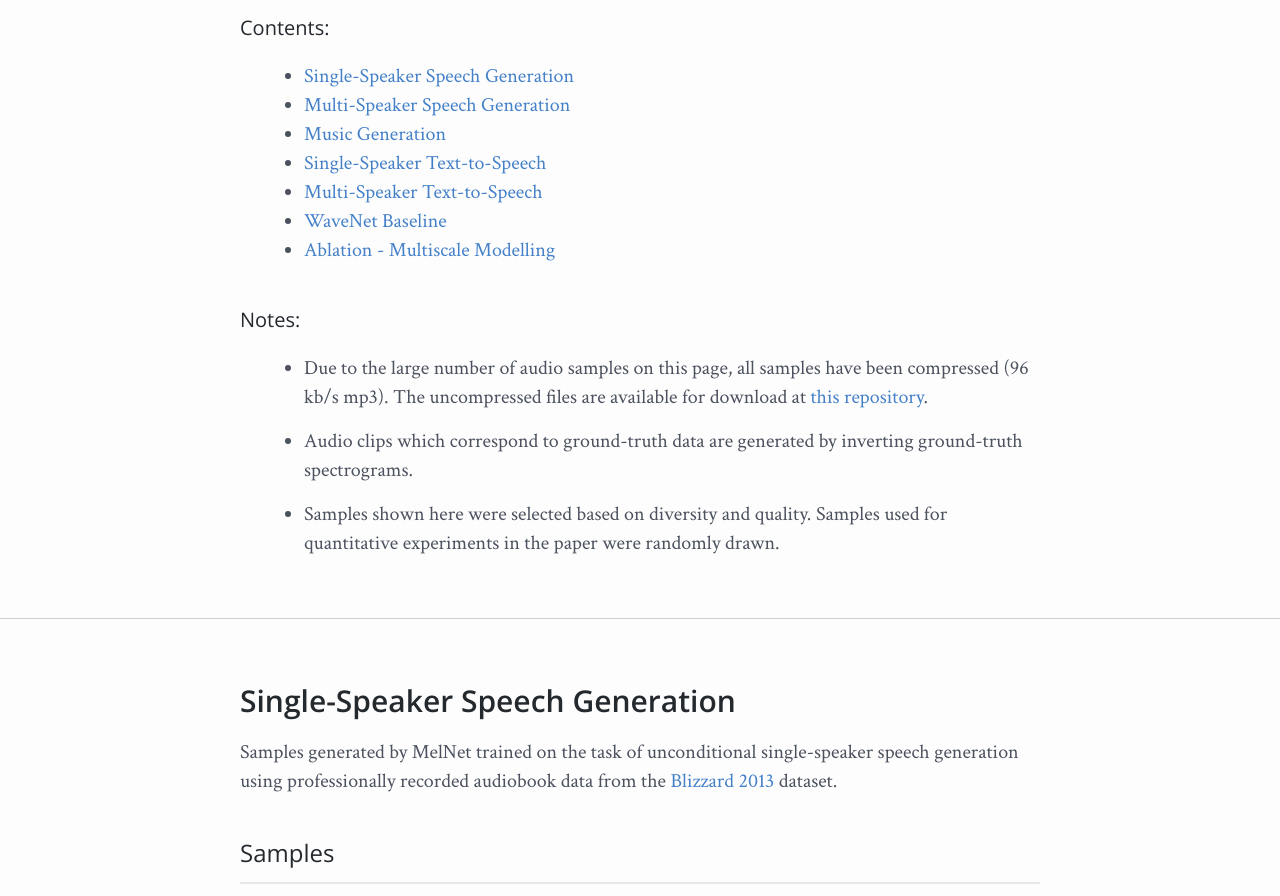
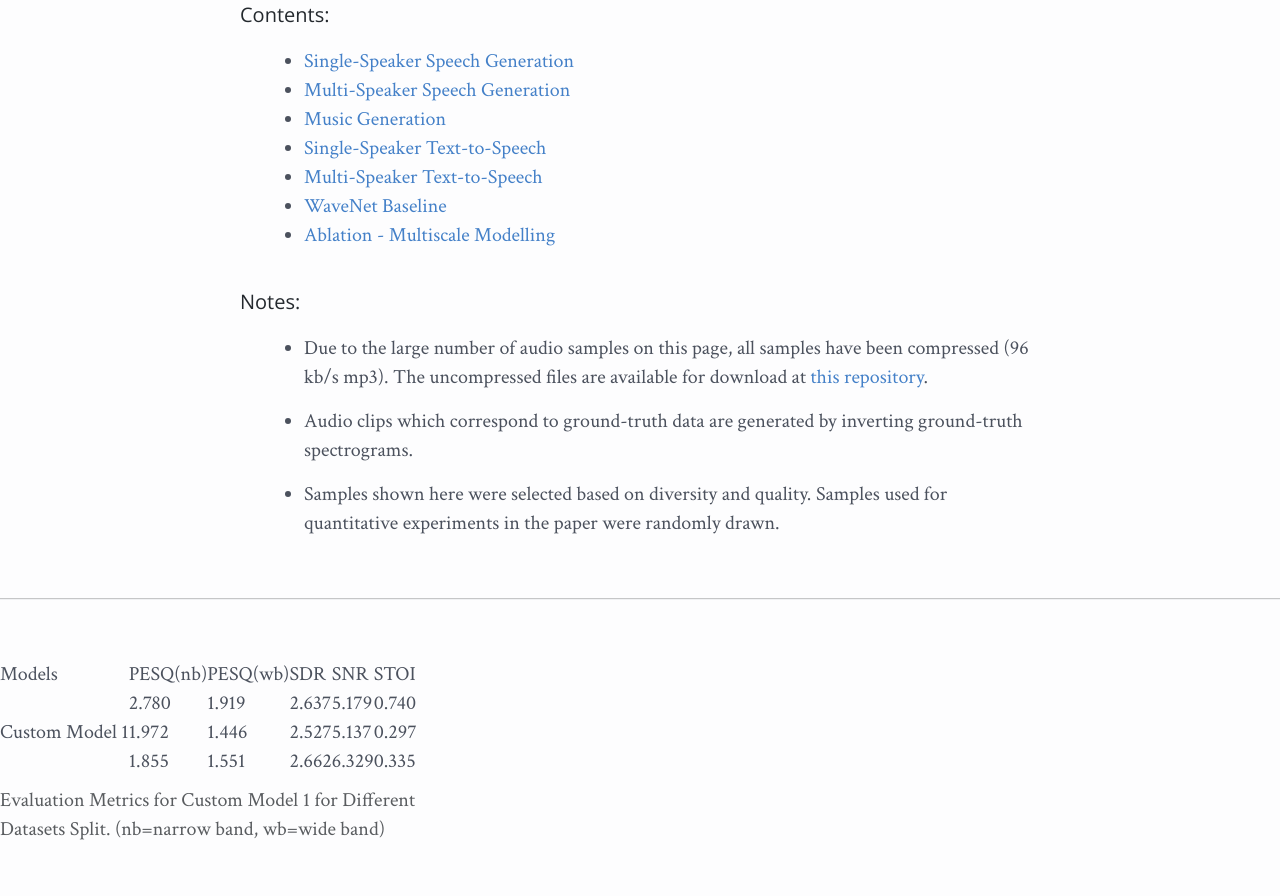
Before and after one commit to SiddantaK/High-Quality-Voice-Cloning, a plain HTML site: page index.html in a window 1280 px wide. Shown: the part 214-1110 px from the top of the page. Drawn offline with nearby package versions, Linux system fonts and the light colour scheme.

Commit message:
Update index.html

```diff
--- a/index.html
+++ b/index.html
@@ -2,8 +2,8 @@
 <html lang="en">
 
 <head>
-    <title>MelNet - Audio Samples</title>
-
+    <title>High Quality Audio Samples</title>
+    <link href="https://cdn.jsdelivr.net/npm/bootstrap@5.3.3/dist/css/bootstrap.min.css" rel="stylesheet" integrity="sha384-QWTKZyjpPEjISv5WaRU9OFeRpok6YctnYmDr5pNlyT2bRjXh0JMhjY6hW+ALEwIH" crossorigin="anonymous">
     <link href="https://fonts.googleapis.com/css?family=Crimson+Text:400,400i" rel="stylesheet">
     <link href="https://fonts.googleapis.com/css?family=Open+Sans:400,600" rel="stylesheet">
     <link rel="stylesheet" type="text/css" href="index.css">
@@ -43,6 +43,43 @@
 
     <hr>
 
+    <table>
+    <caption>Evaluation Metrics for Custom Model 1 for Different Datasets Split. (nb=narrow band, wb=wide band)</caption>
+    <thead>
+        <tr>
+            <th>Models</th>
+            <th>PESQ(nb)</th>
+            <th>PESQ(wb)</th>
+            <th>SDR</th>
+            <th>SNR</th>
+            <th>STOI</th>
+        </tr>
+    </thead>
+    <tbody>
+        <tr>
+            <td rowspan="3">Custom Model 1</td>
+            <td>2.780</td>
+            <td>1.919</td>
+            <td>2.637</td>
+            <td>5.179</td>
+            <td>0.740</td>
+        </tr>
+        <tr>
+            <td>1.972</td>
+            <td>1.446</td>
+            <td>2.527</td>
+            <td>5.137</td>
+            <td>0.297</td>
+        </tr>
+        <tr>
+            <td>1.855</td>
+            <td>1.551</td>
+            <td>2.662</td>
+            <td>6.329</td>
+            <td>0.335</td>
+        </tr>
+    </tbody>
+</table>
 
     <div id='section-1' class='section'>
         <h2>Single-Speaker Speech Generation</h2>
```
